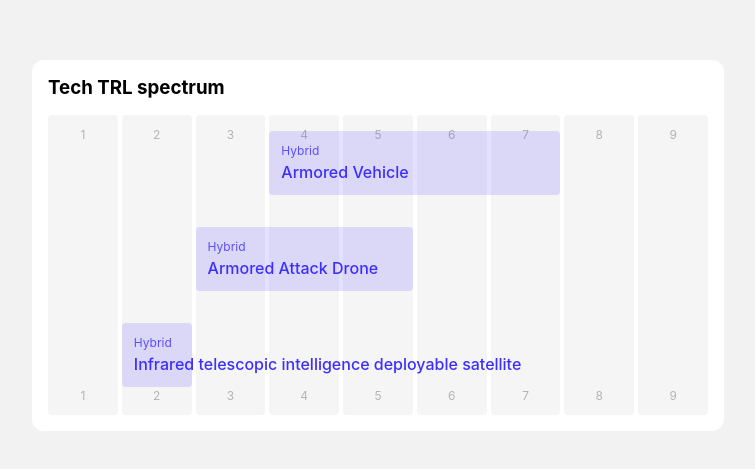
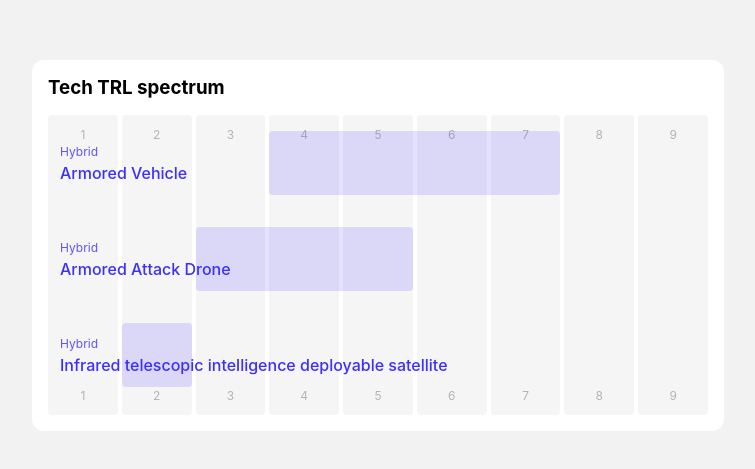
Before and after one commit to notnxcho/azy-tech-spectrum-poc, a React (Create React App) app: page / in a window 1280 px wide. Shown: the part 155-624 px from the top of the page, without its empty margins (262-1017 px from the left). Built offline with nearby package versions, Linux system fonts and the light colour scheme.

Commit message:
left aligned titles

```diff
--- a/src/App.jsx
+++ b/src/App.jsx
@@ -5,7 +5,7 @@ const techs = [
   {name: 'Armored Vehicle', minScore: 4, maxScore: 7},
   {name: 'Armored Attack Drone', minScore: 3, maxScore: 5},
   {name: 'Infrared telescopic intelligence deployable satellite', minScore: 2, maxScore: 2},
-  {name: 'Infrared telescopic intelligence deployable satellite', minScore: 7, maxScore: 8},
+  {name: 'Infrared telescopic intelligence deployable satellite', minScore: 5, maxScore: 5},
   {name: 'Armored Vehicle', minScore: 4, maxScore: 7},
 ]
 
@@ -22,9 +22,14 @@ function App() {
             {techs.map((tech, index) => {
               return (
                 <div className='tech-row-wrap'>
-                  <div className='spectrum-region' style={{gridColumn: `${tech.minScore} / ${tech.maxScore + 1}`, alignItems: `${tech.minScore > 5 ? 'flex-end' : 'flex-start'}`}}>
-                    <div className="sys-type">Hybrid</div>
-                    <div className='tech-name'>{tech.name}</div>
+                  <div className='spectrum-region' style={{gridColumn: `${tech.minScore} / ${tech.maxScore + 1}`, justifyContent: `${tech.minScore >= 5 ? 'flex-end' : 'flex-start'}`}}>
+                    <div
+                      className="text-wrap"
+                      // style={{alignItems: `${tech.minScore >= 5 ? 'flex-end' : 'flex-start'}`}}
+                    >
+                      <div className="sys-type">Hybrid</div>
+                      <div className='tech-name'>{tech.name}</div>
+                    </div>
                   </div>
                 </div>
               )
--- a/src/App.scss
+++ b/src/App.scss
@@ -84,26 +84,50 @@
       grid-template-columns: repeat(9, minmax(0px, 1fr));
       gap: 4px;
       padding: 16px 0px;
+
+      position: relative;
+
       &:hover {
         background-color: #efedff7d;
         .spectrum-region {
-          transform: translateX(2px);
+          // transform: translateX(2px);
           background-color: #ccc8ff;
+          .text-wrap {
+            // left: calc(100% + 8px);
+            transform: translateX(2px) translateY(-50%);
+            .tech-name {
+              white-space: unset;
+              width: max-content;
+            }
+          }
         }
       }
       .spectrum-region {
         background-color: #3c2eff24;
         border-radius: 4px;
-        position: relative;
-        padding: 12px;
+
+        // position: relative;
+
+        padding: 12px 4px 12px 12px;
         min-height: 64px;
         box-sizing: border-box;
-        display: flex;
-        flex-direction: column;
-        gap: 4px;
-        text-align: left;
         cursor: pointer;
         transition: 0.3s cubic-bezier(0.075, 0.82, 0.165, 1);
+        display: flex;
+        align-items: center;
+        .text-wrap {
+          display: flex;
+          flex-direction: column;
+          gap: 4px;
+          text-align: left;
+          transition: 0.3s cubic-bezier(0.075, 0.82, 0.165, 1);
+          width: 100%;
+          position: absolute;
+          top: 50%;
+          left: 12px;
+          transform: translateY(-50%);
+        }
+
         .sys-type {
           font-size: 12px;
           color: #3c2effce;
@@ -111,8 +135,11 @@
         .tech-name {
           color: #3c2eff;
           font-weight: 500;
-          width: max-content;
+          // width: max-content;
           text-overflow: ellipsis;
+          white-space: nowrap;
+          overflow: hidden;
+          width: 100%;
         }
       }
     }
```
